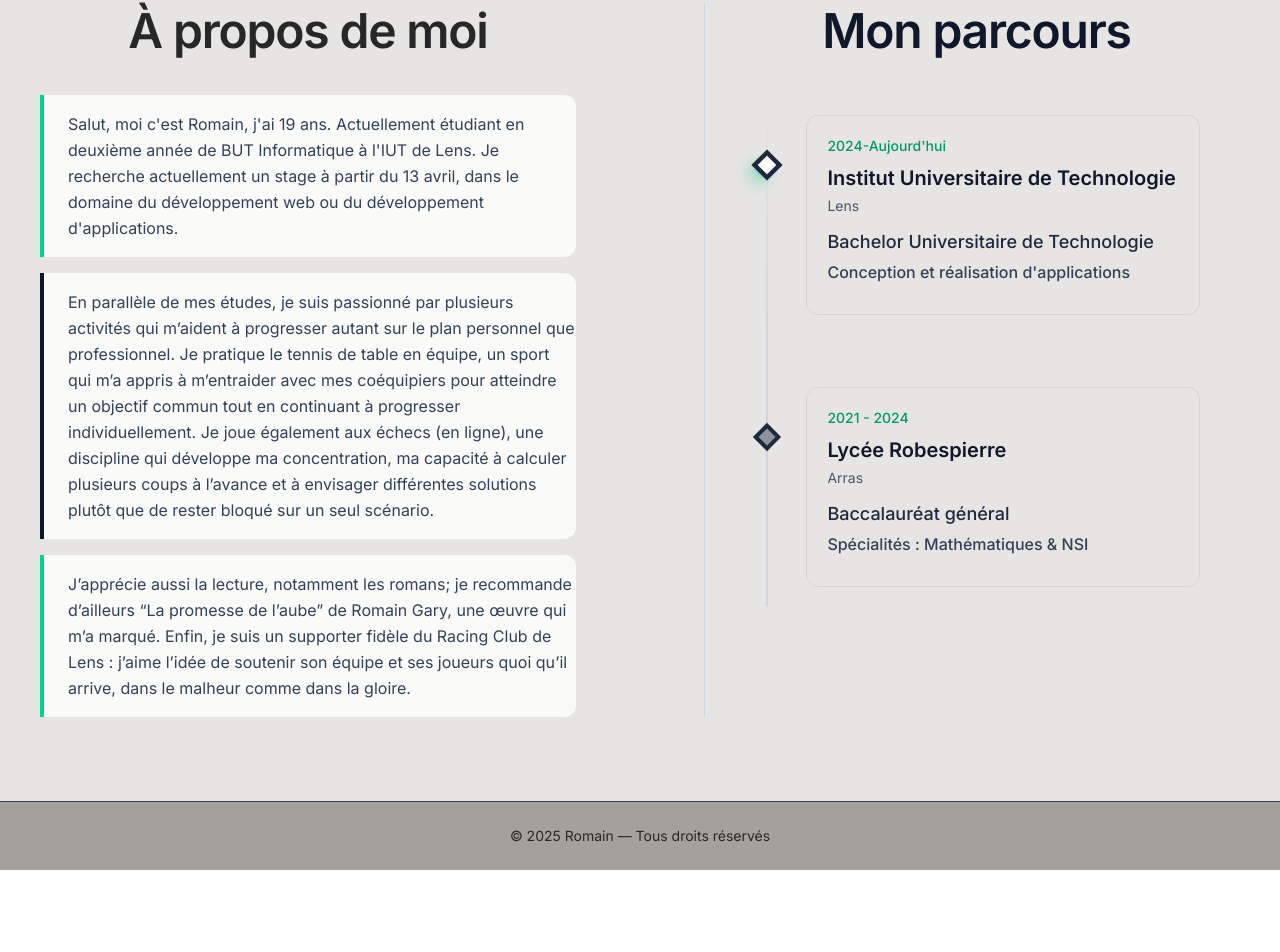
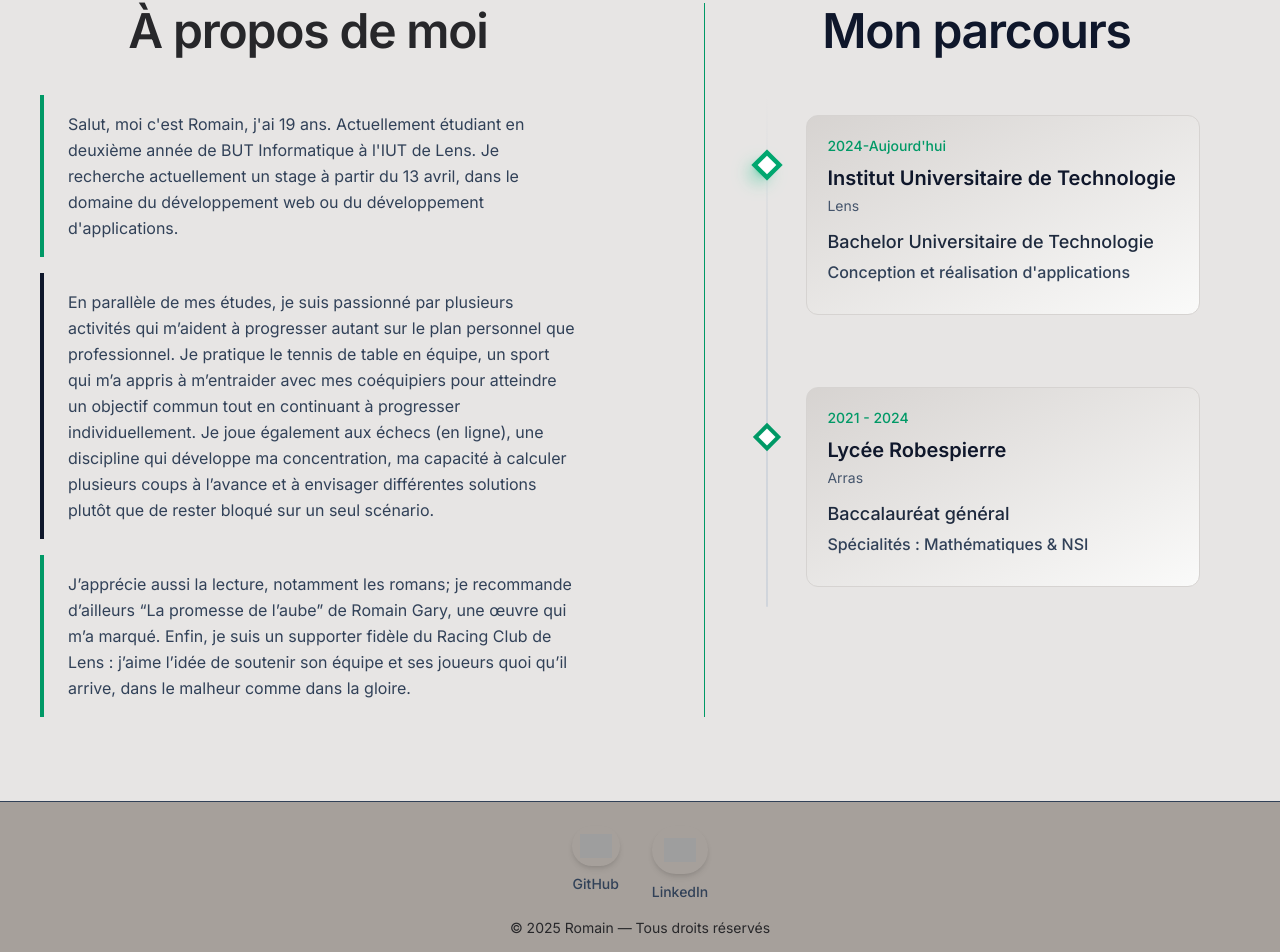
Before and after one commit to Romain-thib/Portfolio, a Vue app: page /about in a window 1280 px wide. Shown: the part 137-1089 px from the top of the page. Before the commit the page ends 1007 px from the top, so only its background shows below. Built offline with nearby package versions, Linux system fonts and the light colour scheme; grey boxes are pictures that could not be loaded.

Commit message:
Modification du style clair plus du footer

```diff
--- a/src/components/Footer.vue
+++ b/src/components/Footer.vue
@@ -1,10 +1,52 @@
+<script setup>
+  const githubUrl = "https://github.com/Romain-thib"
+  const linkedinUrl = "http://www.linkedin.com/in/romain-thibaut"
+</script>
+
+
 <template>
   <footer
     class="w-full py-6 text-center
-         bg-stone-400 dark:bg-slate-950
-         border-t border-slate-700
-         text-zinc-800 dark:text-slate-400"
+           bg-stone-400 dark:bg-slate-950
+           border-t border-slate-700
+           text-zinc-800 dark:text-slate-400"
   >
+    <!-- Liens sociaux -->
+    <div class="flex justify-center gap-8 mb-4">
+      <a
+        :href="githubUrl"
+        target="_blank"
+        rel="noopener noreferrer"
+        class="group flex flex-col items-center gap-2 text-slate-700 dark:text-slate-300 hover:text-zinc-900 dark:hover:text-white transition-all"
+      >
+        <div class="p-2 rounded-full shadow-md group-hover:shadow-xl group-hover:scale-110 transition-all">
+          <img
+            src="https://cdn.jsdelivr.net/gh/devicons/devicon/icons/github/github-original.svg"
+            alt="GitHub"
+            class="w-8 h-auto dark:invert"
+          />
+        </div>
+        <span class="text-sm font-medium">GitHub</span>
+      </a>
+
+      <a
+        :href="linkedinUrl"
+        target="_blank"
+        rel="noopener noreferrer"
+        class="group flex flex-col items-center gap-2 text-slate-700 dark:text-slate-300 hover:text-blue-600 dark:hover:text-blue-400 transition-all"
+      >
+        <div class="p-3 rounded-full shadow-md group-hover:shadow-xl group-hover:scale-110 transition-all">
+          <img
+            src="https://cdn.jsdelivr.net/gh/devicons/devicon/icons/linkedin/linkedin-original.svg"
+            alt="LinkedIn"
+            class="w-8 h-auto"
+          />
+        </div>
+        <span class="text-sm font-medium">LinkedIn</span>
+      </a>
+    </div>
+
+    <!-- Texte -->
     <p class="text-sm">
       © {{ new Date().getFullYear() }} Romain — {{ $t('ui.footer_text') }}
     </p>
--- a/src/components/about/TimelineItem.vue
+++ b/src/components/about/TimelineItem.vue
@@ -13,19 +13,18 @@ const props = defineProps({
 <template>
   <div class="relative flex items-start -ml-20">
 
-    <div class="absolute -left-[1.06rem] top-15 w-5 h-5 bg-slate-800 dark:bg-emerald-600  rotate-45 transition-all duration-300"
+    <div class="absolute -left-[1.06rem] top-15 w-5 h-5 bg-emerald-600  rotate-45 transition-all duration-300"
         :class="isCurrent ? 'scale-110 shadow-lg shadow-emerald-500/50 dark:shadow-emerald-400/50' : ''">
       <div
         v-if="isCurrent"
-        class="absolute inset-0 dark:bg-emerald-500 bg-slate-800 animate-ping opacity-40"
+        class="absolute inset-0 bg-emerald-500 animate-ping opacity-40"
       ></div>
       <div
         class="absolute inset-1 bg-white dark:bg-slate-900"
-        :class="isCurrent ? '' : 'bg-white/50 dark:bg-slate-800/50'"
       ></div>
     </div>
 
-    <div class="m-5 p-5 ml-8 w-full max-w-138 mr-5 min-h-50 bg-stone-200 dark:bg-slate-900 bg-linear-to-br dark:from-slate-900 dark:to-slate-800
+    <div class="m-5 p-5 ml-8 w-full max-w-138 mr-5 min-h-50 from-stone-300 to-stone-50 dark:bg-slate-900 bg-linear-to-br dark:from-slate-900 dark:to-slate-800
                 border border-stone-300 dark:border-slate-800 rounded-xl">
 
       <div class="text-sm font-medium text-emerald-600 dark:text-emerald-500 mb-2">
--- a/src/components/projects/ProjectFilter.vue
+++ b/src/components/projects/ProjectFilter.vue
@@ -3,7 +3,6 @@ import { ref, computed } from 'vue'
 import { useI18n } from 'vue-i18n'
 
 const { t } = useI18n()
-
 
 const props = defineProps({
   projects: {
--- a/src/components/projects/ThirdProject.vue
+++ b/src/components/projects/ThirdProject.vue
@@ -1,7 +1,9 @@
 <script setup>
 import projects from '../../data/projects.json'
 import ProjectCard from './ProjectCard.vue'
+import { useI18n } from 'vue-i18n'
 
+const { t } = useI18n()
 const featured = projects.slice(0, 3)
 
 import {
@@ -13,7 +15,7 @@ import {
 <template>
   <section class="py-16  dark:bg-slate-900 mx-5">
     <h2 class="text-5xl md:text-5xl lg:text-6xl font-bold mb-6 text-zinc-800 dark:text-gray-100 text-center pb-10">
-      Mes projets
+      {{ $t('project.home') }}
     </h2>
 
     <div class="max-w-7xl mx-auto">
--- a/src/i18n/en.json
+++ b/src/i18n/en.json
@@ -78,6 +78,7 @@
   },
   "project":{
     "title": "All my projects",
+    "home": "My projects",
     "messageLink": "Link to GitHub repository",
     "placeHolder": "Search a technology"
   },
--- a/src/i18n/fr.json
+++ b/src/i18n/fr.json
@@ -74,6 +74,7 @@
   },
   "project":{
     "title": "Tous mes projets",
+    "home": "Mes projets",
     "messageLink": "Lien vers le dépôt GitHub",
     "placeHolder": "Rechercher une technologie"
   },
--- a/src/pages/About.vue
+++ b/src/pages/About.vue
@@ -12,19 +12,19 @@
         </h2>
 
         <div class="w-full max-w-3xl space-y-4">
-          <div class="border-l-4 border-emerald-400 dark:border-emerald-600 pl-6 py-4 bg-stone-50 dark:bg-slate-900 rounded-r-xl">
+          <div class="border-l-4 border-emerald-600 pl-6 py-4  rounded-r-xl">
             <p class="text-slate-700 dark:text-slate-300 leading-relaxed">
               {{ $t("presentation.description1") }}
             </p>
           </div>
 
-          <div class="border-l-4  pl-6 py-4 bg-stone-50 dark:bg-slate-900 rounded-r-xl">
+          <div class="border-l-4  pl-6 py-4 rounded-r-xl">
             <p class="text-slate-700 dark:text-slate-300 leading-relaxed">
               {{ $t("presentation.description2") }}
             </p>
           </div>
 
-          <div class="border-l-4 border-emerald-400 dark:border-emerald-600 pl-6 py-4 bg-stone-50 dark:bg-slate-900 rounded-r-xl">
+          <div class="border-l-4 border-emerald-600 pl-6 py-4 rounded-r-xl">
             <p class="text-slate-700 dark:text-slate-300 leading-relaxed">
               {{ $t("presentation.description3") }}
             </p>
@@ -32,7 +32,7 @@
         </div>
       </div>
 
-      <div class="mx-10 mt-15 flex flex-col items-center justify-start 2xl:ml-[0%] mr-10 lg:mt-0 lg:border-l lg:border-slate-300 dark:lg:border-emerald-400 lg:pl-12">
+      <div class="mx-10 mt-15 flex flex-col items-center justify-start 2xl:ml-[0%] mr-10 lg:mt-0 lg:border-l  lg:border-emerald-600 lg:pl-12">
         <Timeline>
         </Timeline>
       </div>
--- a/src/pages/Contact.vue
+++ b/src/pages/Contact.vue
@@ -26,7 +26,7 @@ const cvLabel = computed(() =>
         {{ $t("contact.title") }}
       </h2>
 
-      <div class="pl-6 py-4 bg-stone-50 dark:bg-slate-900 rounded-r-xl mb-8">
+      <div class="pl-6 py-4 rounded-r-xl mb-8">
         <p class="text-slate-700 dark:text-slate-300 leading-relaxed text-center text-lg">
           {{ $t("contact.description") }}
         </p>
@@ -36,8 +36,8 @@ const cvLabel = computed(() =>
         <a
           :href="`mailto:${email}`"
           class="inline-flex items-center px-8 py-3 text-2xl border gap-2
-                    dark:border-emerald-600 bg-emerald-600 hover:bg-emerald-800
-                   dark:hover:border-emerald-800
+                  border-emerald-600 bg-emerald-600 hover:bg-emerald-800
+                   hover:border-emerald-800
                    text-white font-semibold rounded-lg cursor-pointer
                    transition transform hover:scale-102
                     "
@@ -49,7 +49,7 @@ const cvLabel = computed(() =>
         </a>
       </div>
 
-      <div class="pl-6 bg-stone-50 dark:bg-slate-900 rounded-r-xl text-center">
+      <div class="pl-6 rounded-r-xl text-center">
           <a
             :href="cvUrl"
             download
@@ -62,7 +62,7 @@ const cvLabel = computed(() =>
           </a>
      </div>
 
-      <div class="pl-6 py-6 bg-stone-50 dark:bg-slate-900 rounded-r-xl">
+      <div class="pl-6 py-6 rounded-r-xl">
         <p class="text-slate-700 dark:text-slate-300 text-center mb-6 text-lg">
           {{ $t("contact.socialMedia") }}
         </p>
@@ -74,7 +74,7 @@ const cvLabel = computed(() =>
             rel="noopener noreferrer"
             class="group flex flex-col items-center gap-2 text-slate-700 dark:text-slate-300 hover:text-zinc-900 dark:hover:text-white transition-all"
           >
-            <div class="p-2 bg-white dark:bg-slate-800 rounded-full shadow-md group-hover:shadow-xl group-hover:scale-110 transition-all">
+            <div class="p-2 rounded-full shadow-md group-hover:shadow-xl group-hover:scale-110 transition-all">
               <img
                 src="https://cdn.jsdelivr.net/gh/devicons/devicon/icons/github/github-original.svg"
                 alt="GitHub"
@@ -90,7 +90,7 @@ const cvLabel = computed(() =>
             rel="noopener noreferrer"
             class="group flex flex-col items-center gap-2 text-slate-700 dark:text-slate-300 hover:text-blue-600 dark:hover:text-blue-400 transition-all"
           >
-            <div class="p-3 bg-white dark:bg-slate-800 rounded-full shadow-md group-hover:shadow-xl group-hover:scale-110 transition-all">
+            <div class="p-3 rounded-full shadow-md group-hover:shadow-xl group-hover:scale-110 transition-all">
               <img
                 src="https://cdn.jsdelivr.net/gh/devicons/devicon/icons/linkedin/linkedin-original.svg"
                 alt="GitHub"
```
